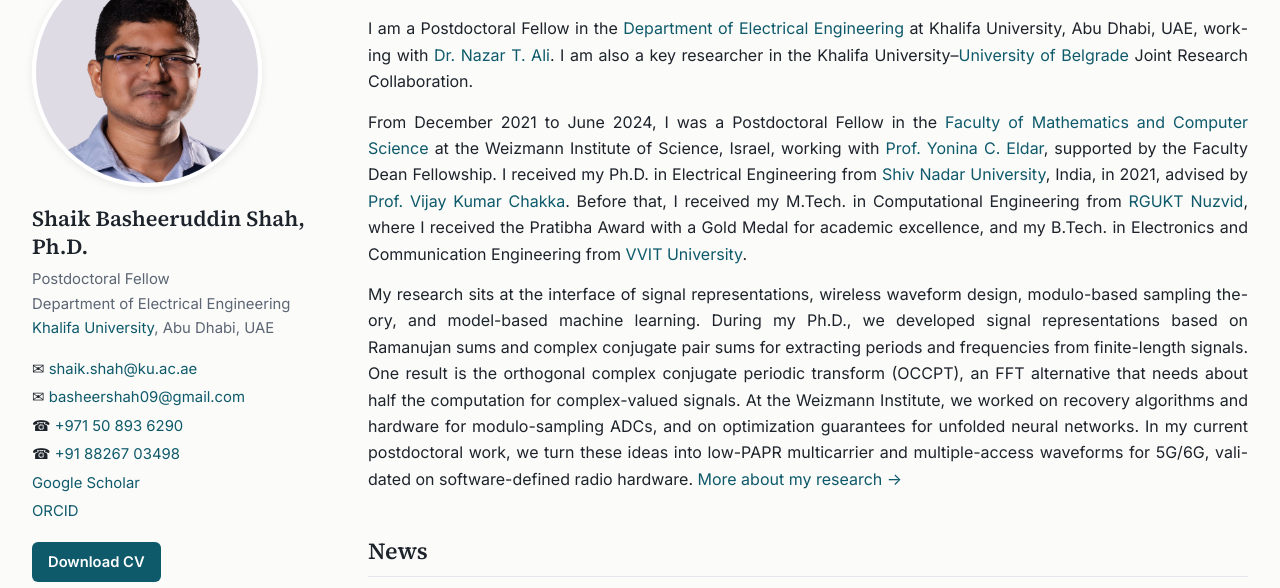
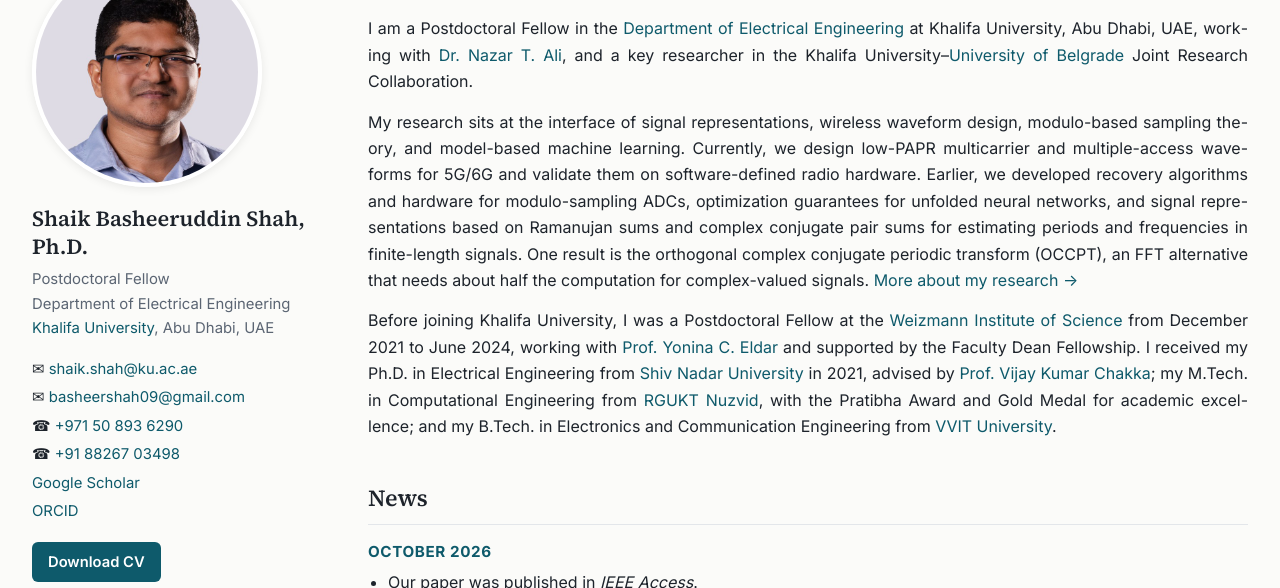
Before and after one commit to basheershah/basheershah.github.io, a plain HTML site: page index.html in a window 1280 px wide. Shown: the part 149-737 px from the top of the page. Drawn offline with Linux system fonts and the light colour scheme.

Commit message:
Add files via upload

```diff
--- a/index.html
+++ b/index.html
@@ -50,11 +50,11 @@
   <main>
     <h1>About Me</h1>
 
-    <p>I am a Postdoctoral Fellow in the <a href="https://www.ku.ac.ae/academics/college-of-engineering/department/department-of-electrical-engineering-and-computer-science">Department of Electrical Engineering</a> at Khalifa University, Abu Dhabi, UAE, working with <a href="https://www.ku.ac.ae/academics/college-of-engineering/department/department-of-electrical-engineering-and-computer-science/people/dr-nazar-ali">Dr. Nazar T. Ali</a>. I am also a key researcher in the Khalifa University&ndash;<a href="https://www.etf.bg.ac.rs/en">University of Belgrade</a> Joint Research Collaboration.</p>
+    <p>I am a Postdoctoral Fellow in the <a href="https://www.ku.ac.ae/academics/college-of-engineering/department/department-of-electrical-engineering-and-computer-science">Department of Electrical Engineering</a> at Khalifa University, Abu Dhabi, UAE, working with <a href="https://www.ku.ac.ae/academics/college-of-engineering/department/department-of-electrical-engineering-and-computer-science/people/dr-nazar-ali">Dr. Nazar T. Ali</a>, and a key researcher in the Khalifa University&ndash;<a href="https://www.etf.bg.ac.rs/en">University of Belgrade</a> Joint Research Collaboration.</p>
 
-    <p>From December 2021 to June 2024, I was a Postdoctoral Fellow in the <a href="https://www.weizmann.ac.il/math/">Faculty of Mathematics and Computer Science</a> at the Weizmann Institute of Science, Israel, working with <a href="https://www.weizmann.ac.il/math/yonina/">Prof. Yonina C. Eldar</a>, supported by the Faculty Dean Fellowship. I received my Ph.D. in Electrical Engineering from <a href="https://snu.edu.in/">Shiv Nadar University</a>, India, in 2021, advised by <a href="https://snu.edu.in/faculty/vijay-kumar-chakka/">Prof. Vijay Kumar Chakka</a>. Before that, I received my M.Tech. in Computational Engineering from <a href="https://rguktn.ac.in/">RGUKT Nuzvid</a>, where I received the Pratibha Award with a Gold Medal for academic excellence, and my B.Tech. in Electronics and Communication Engineering from <a href="https://www.vvitguntur.com/">VVIT University</a>.</p>
+    <p>My research sits at the interface of signal representations, wireless waveform design, modulo-based sampling theory, and model-based machine learning. Currently, we design low-PAPR multicarrier and multiple-access waveforms for 5G/6G and validate them on software-defined radio hardware. Earlier, we developed recovery algorithms and hardware for modulo-sampling ADCs, optimization guarantees for unfolded neural networks, and signal representations based on Ramanujan sums and complex conjugate pair sums for estimating periods and frequencies in finite-length signals. One result is the orthogonal complex conjugate periodic transform (OCCPT), an FFT alternative that needs about half the computation for complex-valued signals. <a href="research.html">More about my research &rarr;</a></p>
 
-    <p>My research sits at the interface of signal representations, wireless waveform design, modulo-based sampling theory, and model-based machine learning. During my Ph.D., we developed signal representations based on Ramanujan sums and complex conjugate pair sums for extracting periods and frequencies from finite-length signals. One result is the orthogonal complex conjugate periodic transform (OCCPT), an FFT alternative that needs about half the computation for complex-valued signals. At the Weizmann Institute, we worked on recovery algorithms and hardware for modulo-sampling ADCs, and on optimization guarantees for unfolded neural networks. In my current postdoctoral work, we turn these ideas into low-PAPR multicarrier and multiple-access waveforms for 5G/6G, validated on software-defined radio hardware. <a href="research.html">More about my research &rarr;</a></p>
+    <p>Before joining Khalifa University, I was a Postdoctoral Fellow at the <a href="https://www.weizmann.ac.il/math/">Weizmann Institute of Science</a> from December 2021 to June 2024, working with <a href="https://www.weizmann.ac.il/math/yonina/">Prof. Yonina C. Eldar</a> and supported by the Faculty Dean Fellowship. I received my Ph.D. in Electrical Engineering from <a href="https://snu.edu.in/">Shiv Nadar University</a> in 2021, advised by <a href="https://snu.edu.in/faculty/vijay-kumar-chakka/">Prof. Vijay Kumar Chakka</a>; my M.Tech. in Computational Engineering from <a href="https://rguktn.ac.in/">RGUKT Nuzvid</a>, with the Pratibha Award and Gold Medal for academic excellence; and my B.Tech. in Electronics and Communication Engineering from <a href="https://www.vvitguntur.com/">VVIT University</a>.</p>
 
     <h2>News</h2>
 
```
Also changed, not shown: teaching.html (+1 -1 lines).
